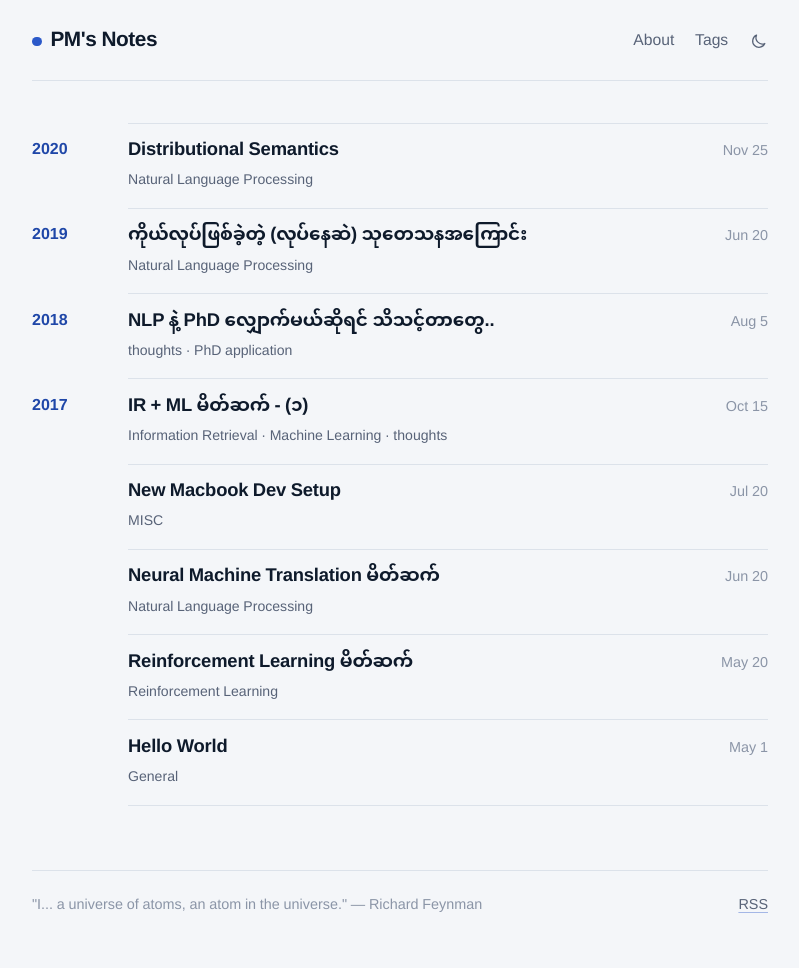
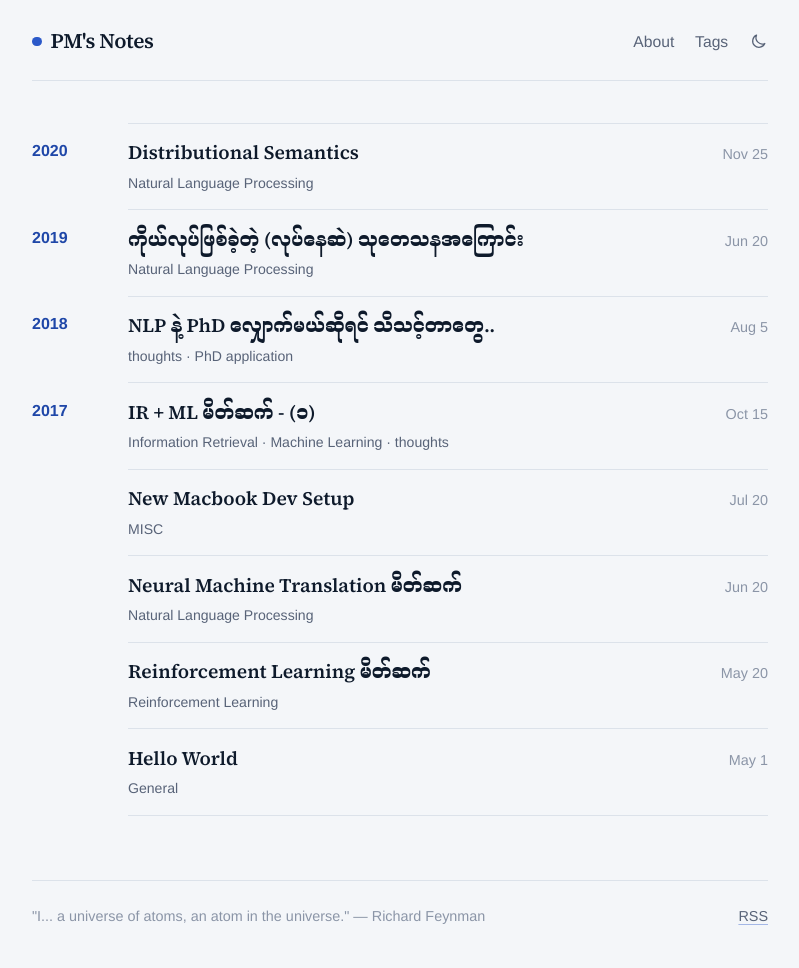
Before and after one commit to phu-pmh/logs, a Jekyll site: the page built from index.md, in a window 1280 px wide. Shown: the whole page, without its empty margins (240-1039 px from the left). Built offline with Jekyll 4.4.1, drawn with Linux system fonts in a browser that asks for light colours; some web fonts are replaced.

Commit message:
Set the blog in Source Serif 4 with Noto Serif Myanmar
Small interface text (nav, dates, tags, footer) stays in Familjen Grotesk.

Co-Authored-By: Claude Opus 5.5 <noreply@anthropic.com>
Claude-Session: https://claude.ai/code/session_01JXqTCx3Drj5DZFr9Us3QrX

```diff
--- a/_includes/head.html
+++ b/_includes/head.html
@@ -8,7 +8,7 @@
   </script>
   <link rel="preconnect" href="https://fonts.googleapis.com">
   <link rel="preconnect" href="https://fonts.gstatic.com" crossorigin>
-  <link rel="stylesheet" href="https://fonts.googleapis.com/css2?family=Familjen+Grotesk:ital,wght@0,400;0,500;0,600;0,700;1,400&family=Noto+Sans+Myanmar:wght@400;600;700&display=swap">
+  <link rel="stylesheet" href="https://fonts.googleapis.com/css2?family=Source+Serif+4:ital,opsz,wght@0,8..60,400;0,8..60,600;0,8..60,700;1,8..60,400&family=Noto+Serif+Myanmar:wght@400;600;700&family=Familjen+Grotesk:wght@400;500;600&display=swap">
   <link rel="stylesheet" href="{{ "/assets/main.css" | relative_url }}">
   <link rel="canonical" href="{{ page.url | replace:'index.html','' | absolute_url }}">
   <link rel="alternate" type="application/rss+xml" title="{{ site.title | escape }}" href="{{ "/feed.xml" | relative_url }}">
--- a/assets/main.scss
+++ b/assets/main.scss
@@ -1,10 +1,11 @@
 ---
 ---
-/* Matches the palette, type and light/dark behaviour of phu-pmh.github.io. */
+/* Same palette and light/dark behaviour as phu-pmh.github.io, set in a serif for reading. */
 :root {
   --bg: #f4f6f9; --ink: #0e1a2b; --muted: #586378; --faint: #8b95a7; --rule: #dce2ea;
   --accent: #2b59c9; --accent-ink: #1f47a8; --soft: #dde6fa; --mark: #c9dafc; --code: #e9edf3;
-  --font: "Familjen Grotesk", "Noto Sans Myanmar", "Myanmar Text", "Myanmar Sangam MN", Padauk, "Helvetica Neue", Arial, sans-serif;
+  --font: "Source Serif 4", "Noto Serif Myanmar", "Myanmar Text", "Myanmar Sangam MN", Padauk, Georgia, serif;
+  --ui: "Familjen Grotesk", "Myanmar Text", "Myanmar Sangam MN", "Helvetica Neue", Arial, sans-serif;
   --mono: ui-monospace, "SF Mono", Menlo, Consolas, monospace;
 }
 @media (prefers-color-scheme: dark) {
@@ -109,3 +110,8 @@ pre { padding: 0.9rem 1rem; overflow-x: auto; line-height: 1.55; margin: 0 0 1.2
   .year h2 { padding: 0 0 0.3rem; }
   .post-link { flex-direction: column; gap: 0; }
 }
+
+/* Serif for reading; the small interface text stays in the homepage sans. */
+.site-nav a, .post-link time, .post-tags, .post-meta, .post-nav a span, .tag-index a, .site-footer, .year h2 { font-family: var(--ui); }
+.post-link .post-title { font-size: 1.2rem; letter-spacing: 0; }
+.post-title, .post-content h1, .post-content h2, .post-content h3, .post-content h4 { letter-spacing: -0.01em; }
```
